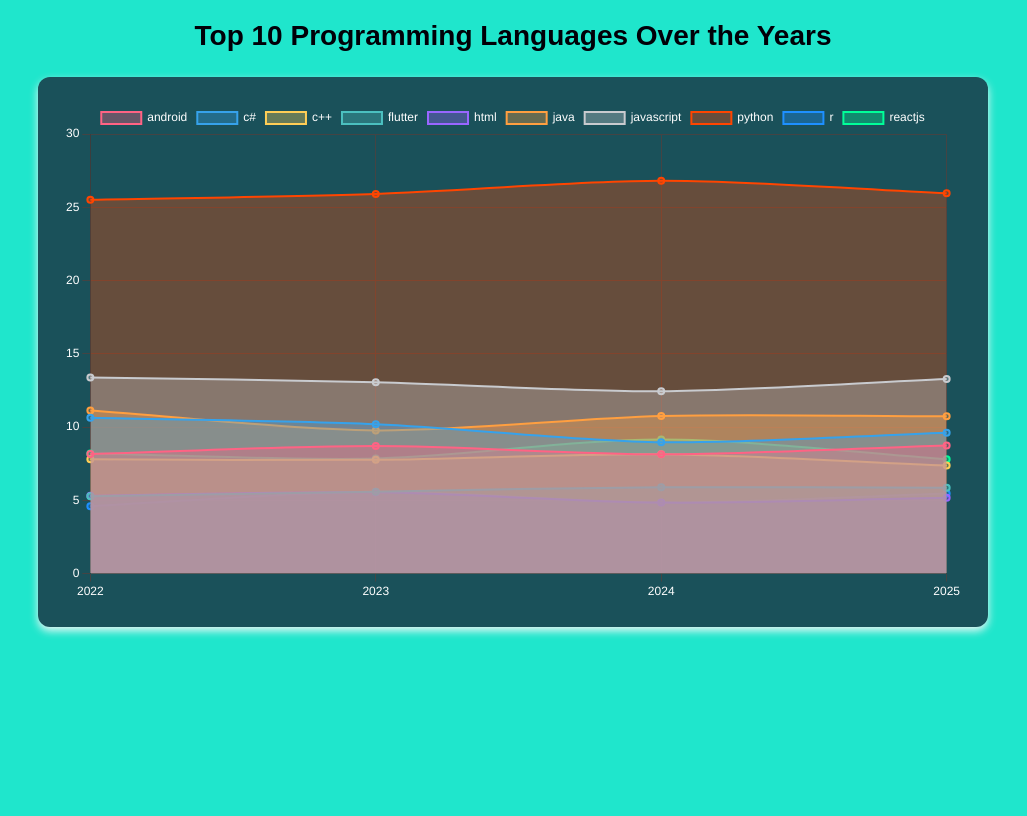
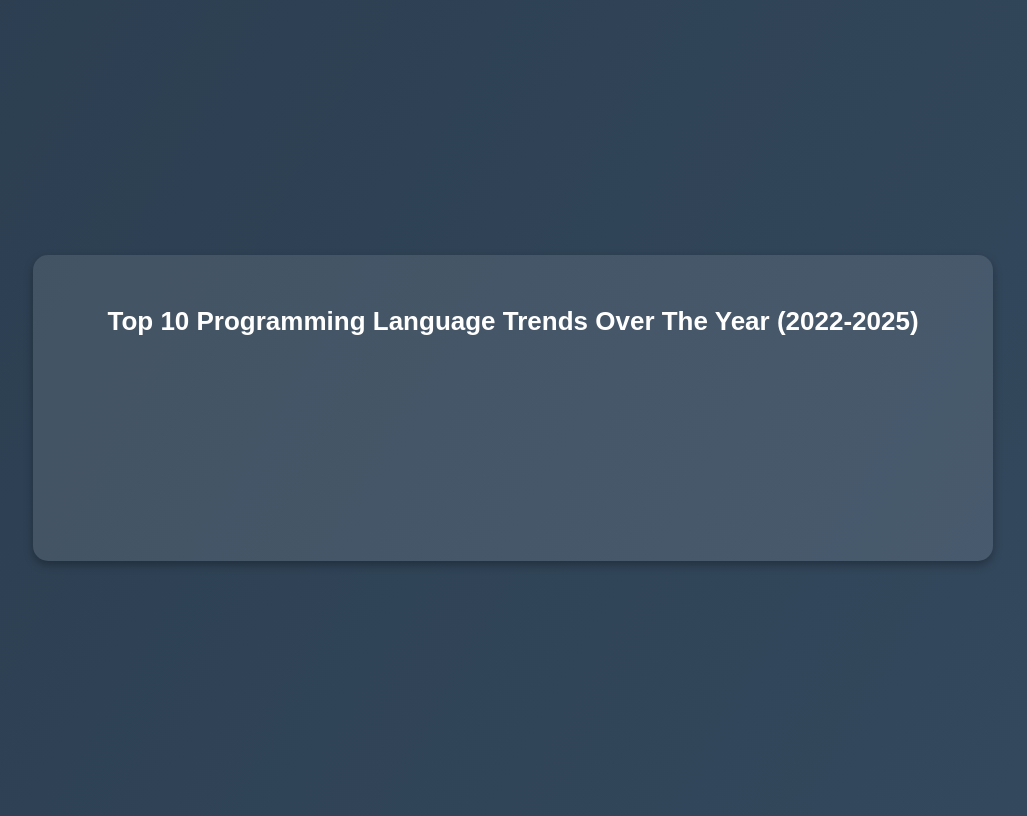
Before and after one commit to su-22010/ProgrammingLanguageTrends, a Flask app: page / in a window 1280 px wide. Shown: the whole page, without its empty margins (127-1154 px from the left). Before the commit the page ends 637 px from the top, so only its background shows below. Run offline with Flask 3, Linux system fonts and the light colour scheme; a map, chart or similar area stays blank; some libraries are stand-ins or nearby versions.

Commit message:
Update index.html

```diff
--- a/templates/index.html
+++ b/templates/index.html
@@ -6,41 +6,101 @@
     <title>Programming Language Trends</title>
     <script src="https://cdn.jsdelivr.net/npm/chart.js"></script>
     <style>
+        /* 🎨 Background Styling */
         body {
-            font-family: Arial, sans-serif;
-            background-color: #1fe6cc;
-            color: #010008;
+            background: linear-gradient(120deg, #2c3e50, #34495e);
+            color: white;
+            font-family: 'Poppins', sans-serif;
             text-align: center;
-            margin: 0;
+            margin: 0
             padding: 0;
+            display: flex;
+            justify-content: center;
+            align-items: center;
+            height: 100vh;
         }
-        h1 {
-            font-size: 28px;
-            margin-top: 20px;
-        }
+
+        /* 📊 Chart Container */
         .chart-container {
             width: 80%;
             max-width: 900px;
-            margin: 25px auto;
-            padding: 25px;
-            background: #1a515a;
-            border-radius: 12px;
-            box-shadow: 0 4px 8px rgba(247, 246, 246, 0.94);
+            background: rgba(255, 255, 255, 0.1);
+            padding: 30px;
+            border-radius: 15px;
+            box-shadow: 0px 4px 10px rgba(0, 0, 0, 0.3);
         }
+
+        /* 🏷️ Title Styling */
+        h2 {
+            font-size: 26px;
+            margin-bottom: 25px;  /* ⬅️ Added more space */
+        }
+
+        /* 📌 Chart Canvas */
         canvas {
-            display: block;
-            width: 100% !important;
-            height: 500px !important;
+            padding-top: 15px;  /* ⬅️ More space below legend */
         }
     </style>
 </head>
 <body>
-    <h1>Top 10 Programming Languages Over the Years</h1>
     <div class="chart-container">
+        <h2>Top 10 Programming Language Trends Over The Year (2022-2025)</h2>
         <canvas id="myChart"></canvas>
     </div>
 
-    <!-- Load script.js from static folder -->
-    <script src="{{ url_for('static', filename='script.js') }}"></script>
+    <script>
+        async function fetchData() {
+            const response = await fetch("/data");
+            const data = await response.json();
+
+            const ctx = document.getElementById('myChart').getContext('2d');
+            const colors = ['#FF5733', '#FFC300', '#36A2EB', '#4CAF50', '#8E44AD', '#E74C3C', '#2ECC71', '#D35400', '#34495E', '#F39C12'];
+
+            new Chart(ctx, {
+                type: 'line',
+                data: {
+                    labels: data.years,
+                    datasets: data.languages.map((lang, index) => ({
+                        label: lang,
+                        data: data.counts[lang],
+                        borderColor: colors[index % colors.length],
+                        backgroundColor: colors[index % colors.length] + '50',
+                        borderWidth: 2,
+                        pointRadius: 4,
+                        fill: false
+                    }))
+                },
+                options: {
+                    responsive: true,
+                    plugins: {
+                        legend: {
+                            position: 'top',
+                            labels: { color: 'white', padding: 15 }  /* ⬅️ Added padding to space out languages */
+                        },
+                        tooltip: {
+                            callbacks: {
+                                label: function(context) {
+                                    return `${context.dataset.label}: ${context.raw.toFixed(2)}%`;
+                                }
+                            }
+                        }
+                    },
+                    scales: {
+                        x: {
+                            title: { display: true, text: 'Year', font: { size: 14 }, color: 'white' },
+                            ticks: { color: 'white' }
+                        },
+                        y: {
+                            title: { display: true, text: 'Relative Popularity (%)', font: { size: 14 }, color: 'white' },
+                            ticks: { color: 'white' },
+                            beginAtZero: true
+                        }
+                    }
+                }
+            });
+        }
+
+        fetchData();
+    </script>
 </body>
 </html>
```
